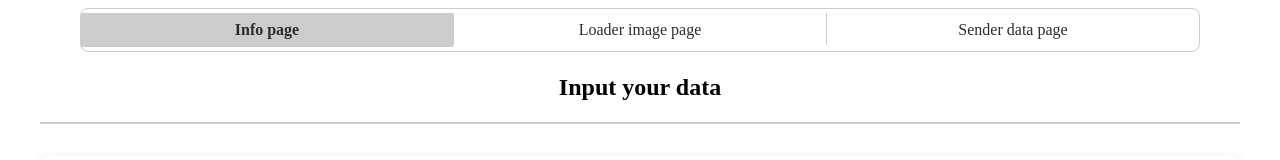
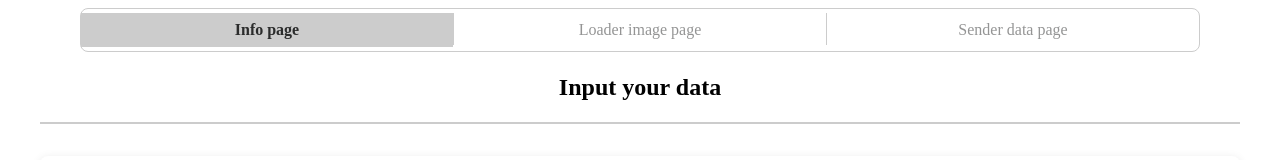
Before and after one commit to Stephan-Petrovich/exam-project, a React (Vite) app: page / in a window 1280 px wide. Shown: the top 160 px of the page. Built offline with nearby package versions, Linux system fonts and the light colour scheme.

Commit message:
feat: Added ProgressContext, ProtectedRoute, changed GuideHeader

```diff
--- a/src/components/Application/index.tsx
+++ b/src/components/Application/index.tsx
@@ -1,8 +1,13 @@
+import { ProgressProvider } from "../../contexts/ProgressContext";
 import Router from "../../router";
 import type { ReactElement } from "react";
 
 const App = (): ReactElement => {
-    return <Router />;
+    return (
+        <ProgressProvider>
+            <Router />
+        </ProgressProvider>
+    );
 };
 
 export default App;
--- a/src/components/GuideHeader/index.tsx
+++ b/src/components/GuideHeader/index.tsx
@@ -1,9 +1,13 @@
-import { Link, useLocation } from "react-router-dom";
-import { ReactElement } from "react";
+import { Link, useLocation, useNavigate } from "react-router-dom";
+import { useProgress } from "../../contexts/ProgressContext";
+import { Fragment, ReactElement } from "react";
 import "./style.css";
 
 const GuideHeader = (): ReactElement => {
     const location = useLocation();
+    const navigate = useNavigate();
+
+    const { checkIsCanAccessStep } = useProgress();
 
     const getIsActive = (path: string) => {
         const isActive: boolean = location.pathname === path;
@@ -11,24 +15,53 @@ const GuideHeader = (): ReactElement => {
         return isActive ? "active" : "";
     };
 
+    const handleNavigation = (path: string) => (event: React.MouseEvent) => {
+        if (!checkIsCanAccessStep(path)) {
+            event.preventDefault();
+
+            //TODO Можно добавить уведомление для пользователя
+            alert("Please complete the steps before proceeding to this page.");
+
+            return;
+        }
+
+        navigate(path);
+    };
+
+    const navigationItems = [
+        { path: "/", label: "Info page" },
+        { path: "/loader", label: "Loader image page" },
+        { path: "/sender", label: "Sender data page" },
+    ];
+
+    //TODO Добавить стили для disabled links
     return (
         <div className="guide-header-block">
             <div className="guide-header-body">
-                <div className={`link-block ${getIsActive("/")}`}>
-                    <Link to="/">Info page</Link>
-                </div>
-
-                <div className="gap-block" />
-
-                <div className={`link-block ${getIsActive("/loader")}`}>
-                    <Link to="/loader">Loader image page</Link>
-                </div>
-
-                <div className="gap-block" />
-
-                <div className={`link-block ${getIsActive("/sender")}`}>
-                    <Link to="/sender">Sender data page</Link>
-                </div>
+                {navigationItems.map((item, index) => (
+                    <Fragment key={item.path}>
+                        {index > 0 && <div className="gap-block" />}
+                        <div
+                            className={`link-block ${getIsActive(item.path)} ${
+                                !checkIsCanAccessStep(item.path)
+                                    ? "disabled"
+                                    : ""
+                            }`}
+                        >
+                            <Link
+                                to={item.path}
+                                onClick={handleNavigation(item.path)}
+                                style={{
+                                    opacity: checkIsCanAccessStep(item.path)
+                                        ? 1
+                                        : 0.5,
+                                }}
+                            >
+                                {item.label}
+                            </Link>
+                        </div>
+                    </Fragment>
+                ))}
             </div>
         </div>
     );
--- a/src/components/Input/index.tsx
+++ b/src/components/Input/index.tsx
@@ -22,6 +22,7 @@ export interface IInputProps {
     value: string;
     name?: string;
     onChange: (query: string) => void;
+    onChangeEvent?: (event: ChangeEvent<HTMLInputElement>) => void;
     variant?: TypesOfInput;
     type?: HTMLInputTypeAttribute;
     placeholder?: string;
@@ -42,6 +43,7 @@ const Input = ({
     value = INPUT_DEFAULT_VALUE,
     name = INPUT_DEFAULT_NAME,
     onChange,
+    onChangeEvent,
     type,
     variant,
     placeholder,
@@ -54,6 +56,10 @@ const Input = ({
 }: IInputProps): ReactElement => {
     const handleChange = (event: ChangeEvent<HTMLInputElement>): void => {
         onChange(event.target.value);
+
+        if (onChangeEvent) {
+            onChangeEvent(event);
+        }
     };
 
     return (
--- /dev/null
+++ b/src/components/ModalImageUpload/index.tsx
@@ -0,0 +1,50 @@
+import Input from "../Input";
+import { ReactElement, useState } from "react";
+import "./style.css";
+
+const ModalImageUpload = (): ReactElement => {
+    const [selectedImage, setSelectedImage] = useState<File | null>(null);
+    const [fileName, setFileName] = useState<string>("");
+
+    const handleFileChange = (event: React.ChangeEvent<HTMLInputElement>) => {
+        const file = event.target.files?.[0] || null;
+
+        if (file) {
+            const allowedFileTypes = [
+                "image/jpeg",
+                "image/jpg",
+                "image/png",
+                "application/pdf",
+            ];
+            if (!allowedFileTypes.includes(file.type)) {
+                alert("Please select only JPG, PNG or PDF files");
+                return;
+            }
+
+            setSelectedImage(file);
+            setFileName(file.name);
+        }
+    };
+    return (
+        <div className="modal-image-upload">
+            <form className="image-upload-form">
+                <Input
+                    type="file"
+                    value={fileName}
+                    onChange={() => {}}
+                    onChangeEvent={handleFileChange}
+                />
+            </form>
+
+            {selectedImage && (
+                <div>
+                    <p>Selected file: {selectedImage.name}</p>
+                    <p>Type: {selectedImage.type}</p>
+                    <p>Size: {(selectedImage.size / 1024).toFixed(2)} KB</p>
+                </div>
+            )}
+        </div>
+    );
+};
+
+export default ModalImageUpload;
--- a/src/components/ModalInfo/index.tsx
+++ b/src/components/ModalInfo/index.tsx
@@ -25,9 +25,9 @@ const ModalInfo = ({ handleCheckIsValid }: IModalInfoProps): ReactElement => {
 
     const getIsDataValid = (): boolean => {
         return (
-            validateName(name),
-            validateName(surname),
-            validateName(patronymic),
+            validateName(name) &&
+            validateName(surname) &&
+            validateName(patronymic) &&
             validateDate(dateOfBth)
         );
     };
--- /dev/null
+++ b/src/components/ProtectedRoute/index.tsx
@@ -0,0 +1,23 @@
+import { useProgress } from "../../contexts/ProgressContext";
+import { Navigate } from "react-router-dom";
+import { ReactNode } from "react";
+
+interface IProtectedRouteProps {
+    children: ReactNode;
+    path: string;
+}
+
+const ProtectedRoute = ({
+    children,
+    path,
+}: IProtectedRouteProps): ReactNode => {
+    const { checkIsCanAccessStep } = useProgress();
+
+    if (!checkIsCanAccessStep(path)) {
+        return <Navigate to="/" replace />;
+    }
+
+    return children;
+};
+
+export default ProtectedRoute;
--- /dev/null
+++ b/src/contexts/ProgressContext/index.tsx
@@ -0,0 +1,81 @@
+import { createContext, ReactNode, useContext, useState } from "react";
+
+interface IProgressState {
+    isInfoCompleted: boolean;
+    isLoaderCompleted: boolean;
+    isSenderCompleted: boolean;
+}
+
+interface IProgressContext {
+    progress: IProgressState;
+    markStepCompleted: (step: keyof IProgressState) => void;
+    markStepIncompleted: (step: keyof IProgressState) => void;
+    resetProgress: () => void;
+    checkIsCanAccessStep: (path: string) => boolean;
+}
+
+interface IProviderProps {
+    children: ReactNode;
+}
+
+const ProgressContext = createContext<IProgressContext | null>(null);
+
+const ProgressProvider = ({ children }: IProviderProps) => {
+    const [progress, setProgress] = useState<IProgressState>({
+        isInfoCompleted: false,
+        isLoaderCompleted: false,
+        isSenderCompleted: false,
+    });
+
+    const markStepCompleted = (step: keyof IProgressState): void => {
+        setProgress((prev) => ({ ...prev, [step]: true }));
+    };
+
+    const markStepIncompleted = (step: keyof IProgressState): void => {
+        setProgress((prev) => ({ ...prev, [step]: false }));
+    };
+
+    const resetProgress = (): void => {
+        setProgress({
+            isInfoCompleted: false,
+            isLoaderCompleted: false,
+            isSenderCompleted: false,
+        });
+    };
+
+    const checkIsCanAccessStep = (path: string): boolean => {
+        const stepAccessRules: Record<string, boolean> = {
+            "/": true,
+            "/loader": progress.isInfoCompleted,
+            "/sender": progress.isInfoCompleted && progress.isLoaderCompleted,
+        };
+
+        return stepAccessRules[path];
+    };
+
+    return (
+        <ProgressContext.Provider
+            value={{
+                progress,
+                markStepCompleted,
+                markStepIncompleted,
+                resetProgress,
+                checkIsCanAccessStep,
+            }}
+        >
+            {children}
+        </ProgressContext.Provider>
+    );
+};
+
+const useProgress = () => {
+    const context = useContext(ProgressContext);
+
+    if (context == null) {
+        throw new Error("useProgress must be used within a ProgressProvider");
+    }
+
+    return context;
+};
+
+export { ProgressProvider, useProgress };
--- a/src/pages/ImageLoaderPage/index.tsx
+++ b/src/pages/ImageLoaderPage/index.tsx
@@ -1,10 +1,24 @@
+import Layout from "../../layout/DefaultLayout";
+import { useNavigate } from "react-router-dom";
 import type { ReactElement } from "react";
+import ModalImageUpload from "../../components/ModalImageUpload";
 
 const ImageLoaderPage = (): ReactElement => {
+    const navigate = useNavigate();
+
+    const handleNext = () => {
+        navigate("/sender");
+    };
+
     return (
-        <div className="image-loader-page-block">
-            Hello! It's IMAGELOADERPAGE
-        </div>
+        <Layout
+            currentPageTitle="Upload your image"
+            footerActions={{ showNext: true, onNext: handleNext }}
+        >
+            <div className="image-loader-block">
+                <ModalImageUpload />
+            </div>
+        </Layout>
     );
 };
 
--- a/src/pages/InfoPage/index.tsx
+++ b/src/pages/InfoPage/index.tsx
@@ -1,10 +1,12 @@
 import Layout from "../../layout/DefaultLayout";
 import ModalInfo from "../../components/ModalInfo";
+import { useProgress } from "../../contexts/ProgressContext";
 import { useState, type ReactElement } from "react";
 import { useNavigate } from "react-router-dom";
 
 const InfoPage = (): ReactElement => {
     const navigate = useNavigate();
+    const { markStepCompleted } = useProgress();
 
     const [isEnteredDataValid, setIsEnteredDataValid] =
         useState<boolean>(false);
@@ -13,10 +15,11 @@ const InfoPage = (): ReactElement => {
         setIsEnteredDataValid(isValid);
     };
 
-    //TODO Вынести все навигации в отдельный кастомный хук useNavigation
-
     const handleNext = () => {
-        navigate("/loader");
+        if (isEnteredDataValid) {
+            markStepCompleted("isInfoCompleted");
+            navigate("/loader");
+        }
     };
 
     return (
--- a/src/router/routes.tsx
+++ b/src/router/routes.tsx
@@ -1,6 +1,7 @@
 import InfoPage from "../pages/InfoPage";
 import SenderDataPage from "../pages/SenderDataPage";
 import ImageLoaderPage from "../pages/ImageLoaderPage";
+import ProtectedRoute from "../components/ProtectedRoute";
 import { RouteObject } from "react-router-dom";
 
 export const paths = {
@@ -16,11 +17,19 @@ const routes: RouteObject[] = [
     },
     {
         ...paths.IMAGELOADERPAGE,
-        element: <ImageLoaderPage />,
+        element: (
+            <ProtectedRoute path={paths.IMAGELOADERPAGE.path}>
+                <ImageLoaderPage />
+            </ProtectedRoute>
+        ),
     },
     {
         ...paths.SENDERDATAPAGE,
-        element: <SenderDataPage />,
+        element: (
+            <ProtectedRoute path={paths.SENDERDATAPAGE.path}>
+                <SenderDataPage />
+            </ProtectedRoute>
+        ),
     },
 ];
 
```
Also changed, not shown: src/components/ModalImageUpload/style.css (added).
